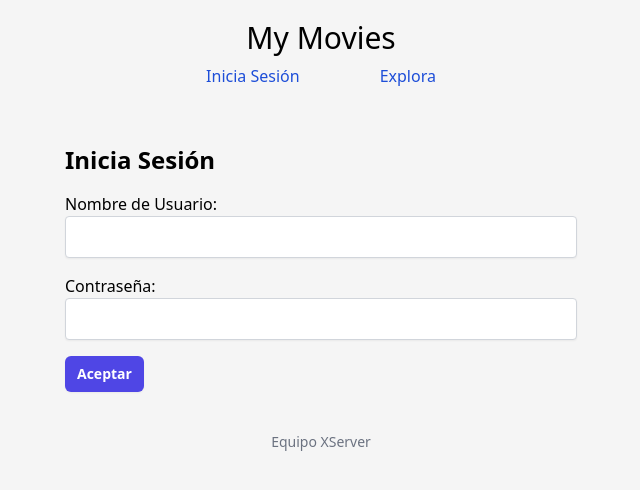
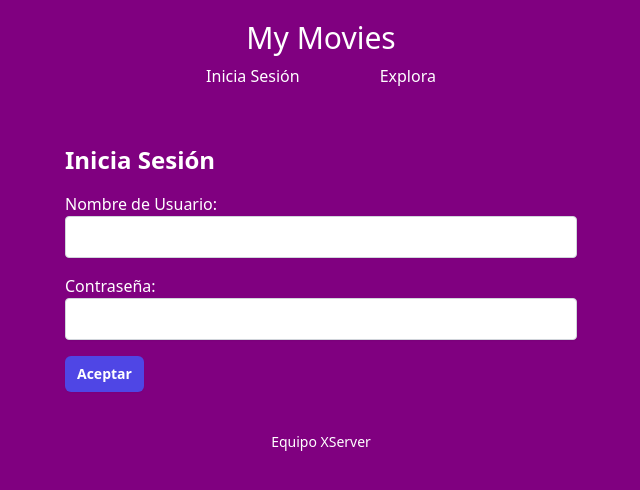
Before and after one commit to Axel-Isay-Rodriguez/MyMovies, a Django app: page /movies/inicia_sesion/ in a window 1280 px wide. Shown: the top 490 px of the page, without its empty margins (319-959 px from the left). Run offline with Django 5.2, Linux system fonts and the light colour scheme; style sheets or scripts are compiled from the project's sources; some libraries are stand-ins or nearby versions.

Commit message:
Ultimos detalles

```diff
--- a/mymovies/movies/templates/movies/base.html
+++ b/mymovies/movies/templates/movies/base.html
@@ -9,19 +9,25 @@
   <link rel="stylesheet" href="{% static 'movies/css/output.css' %}" />
   <script src="https://unpkg.com/htmx.org@1.9.12" integrity="sha384-ujb1lZYygJmzgSwoxRggbCHcjc0rB2XoQrxeTUQyRjrOnlCoYta87iKBWq3EsdM2" crossorigin="anonymous"></script>
   <script src="https://unpkg.com/hyperscript.org@0.9.12"></script>
+  <style>
+    body {
+      background-color: purple;
+      color: black;
+    }
+  </style>
 </head>
 
-<body class="font-sans max-w-4xl mx-auto bg-neutral-100" hx-headers='{"X-CSRFToken": "{{ csrf_token }}"}'>
-    <div>
-        {% include "movies/head.html" %}
-    </div>
+<body class="font-sans max-w-4xl mx-auto" hx-headers='{"X-CSRFToken": "{{ csrf_token }}"}'>
+  <div>
+    {% include "movies/head.html" %}
+  </div>
   <article>
     {% block article %}
     {% endblock article %}
   </article>
 
   <footer class="text-center mt-8">
-      <p class="mt-10 text-center text-sm text-gray-500">Equipo XServer</p>
+    <p class="mt-10 text-center text-sm text-white">Equipo XServer</p>
   </footer>
 </body>
 
--- a/mymovies/movies/templates/movies/discover.html
+++ b/mymovies/movies/templates/movies/discover.html
@@ -3,7 +3,7 @@
 {% block article %}
 <div class="container mx-auto px-4 py-8">
   <form method="GET" class="mb-4">
-    <label for="genre" class="block text-sm font-medium text-gray-700">Filtrar por genero:</label>
+    <label for="genre" class="block text-sm font-medium text-white">Filtrar por genero:</label>
     <select id="genre" name="genre" class="mt-1 block w-full py-2 px-3 border border-gray-300 bg-white rounded-md shadow-sm focus:outline-none focus:ring-indigo-500 focus:border-indigo-500 sm:text-sm">
       <option value="">Todos los generos</option>
       {% for genre in genres %}
--- a/mymovies/movies/templates/movies/head.html
+++ b/mymovies/movies/templates/movies/head.html
@@ -1,6 +1,6 @@
 <header class="flex flex-col items-center mt-5">
   <div class="relative inline-block group">
-        <h1 class="text-3xl font-medium text-center">
+    <h1 class="text-3xl font-medium text-center" style="color: white;">
       <a href="{% url 'index' %}">My Movies</a>
     </h1>
     <div
@@ -11,19 +11,19 @@
     <ul class="flex space-x-20">
       {% if user.is_authenticated %}
       <li>
-                <a href="{% url 'user_view' user.id %}" class="text-blue-700 hover:text-indigo-700" >{{ user.username }}</a>
+        <a href="{% url 'user_view' user.id %}" class="text-white" >{{ user.username }}</a>
       </li>
       {% else %}
       <li>
-                <a class="text-blue-700 hover:text-indigo-700" href="{% url 'login_view' %}">Inicia Sesión</a>
+        <a class="text-white" href="{% url 'login_view' %}">Inicia Sesión</a>
       </li>
       {% endif %}
       <li>
-                <a class="text-blue-700 hover:text-indigo-700" href="{% url 'discover_view' %}">Explora</a>
+        <a class="text-white" href="{% url 'discover_view' %}">Explora</a>
       </li>
       {% if user.is_authenticated %}
       <li>
-                <a class="text-gray-400" href="{% url 'logout_view' %}">Cerrar Sesión</a>
+        <a class="text-white" href="{% url 'logout_view' %}">Cerrar Sesión</a>
       </li>
       {% endif %}
     </ul>
--- a/mymovies/movies/templates/movies/login.html
+++ b/mymovies/movies/templates/movies/login.html
@@ -2,7 +2,7 @@
 
 {% block article %}
 <div class="mt-10 mx-auto max-w-lg">
-    <h2 class="text-2xl font-semibold mb-4">Inicia Sesión</h2>
+    <h2 class="text-2xl font-semibold mb-4 text-white">Inicia Sesión</h2>
     <form method="post">
         {% csrf_token %}
 
@@ -15,11 +15,11 @@
         {% endif %}
 
         <div class="mb-4">
-            <label for="username" class="block font-medium">Nombre de Usuario:</label>
+            <label for="username" class="block font-medium text-white">Nombre de Usuario:</label>
             <input type="text" id="username" name="username" class="w-full rounded border-gray-300 shadow-sm focus:border-indigo-300 focus:ring focus:ring-indigo-200 focus:ring-opacity-50">
         </div>
         <div class="mb-4">
-            <label for="password" class="block font-medium">Contraseña:</label>
+            <label for="password" class="block font-medium text-white">Contraseña:</label>
             <input type="password" id="password" name="password" class="w-full rounded border-gray-300 shadow-sm focus:border-indigo-300 focus:ring focus:ring-indigo-200 focus:ring-opacity-50">
         </div>
         <button type="submit" class="rounded-md bg-indigo-600 px-3 py-2 text-sm font-semibold text-white shadow-sm
```
Also changed, not shown: movies/static/movies/css/output.css (+20 -0 lines). Lines whose indentation alone changed are shown as unchanged.
